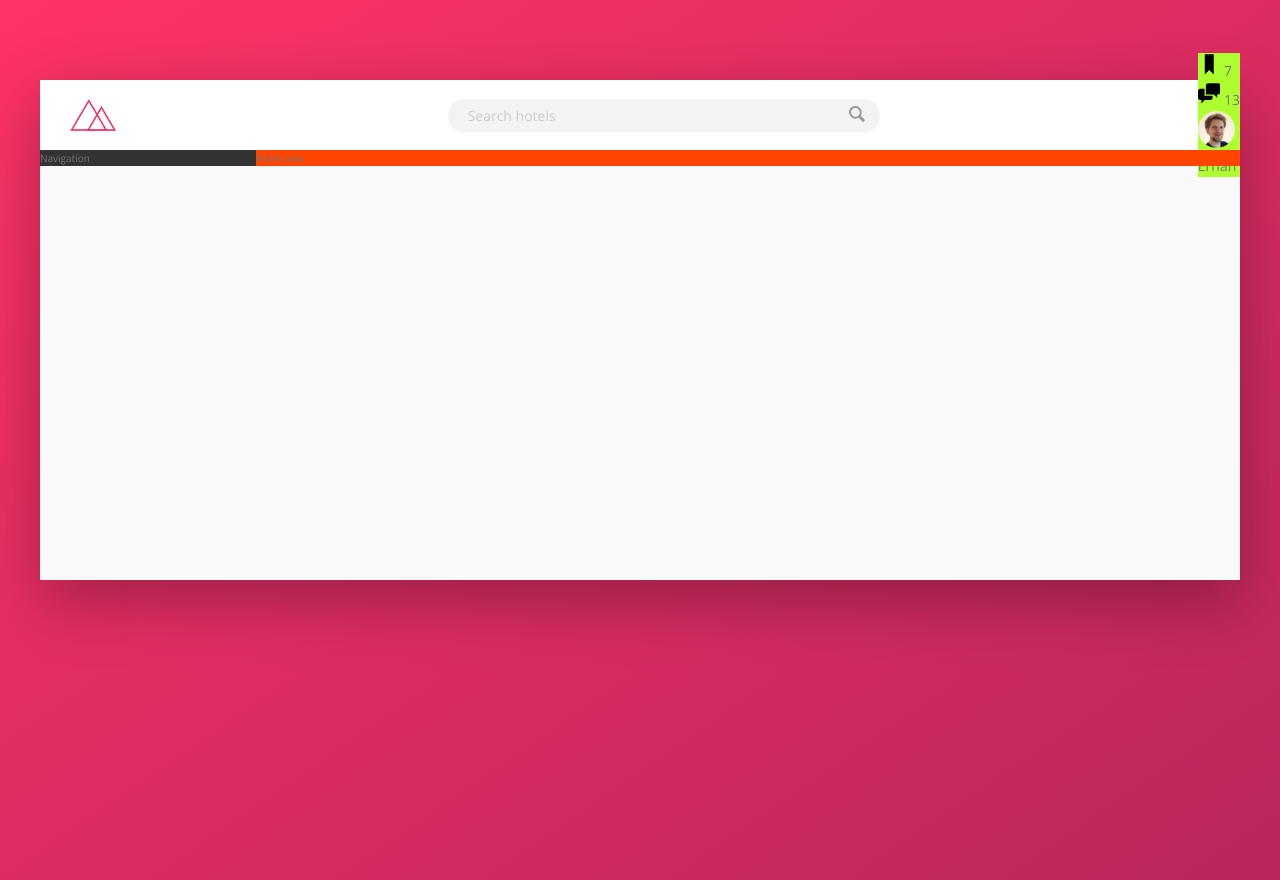
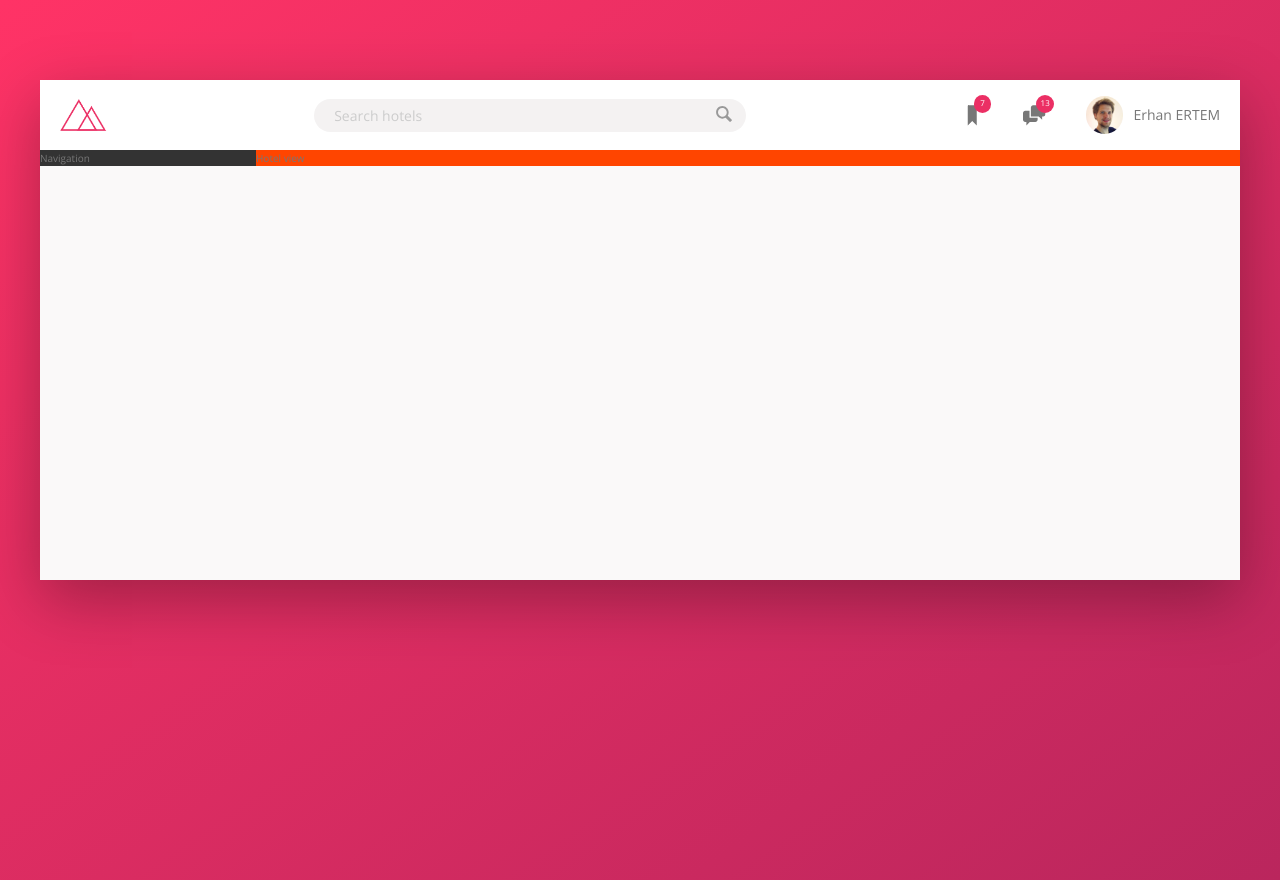
Before and after one commit to erhanertem/Website-Trillo, a website: page index.html in a window 1280 px wide. Drawn offline with nearby package versions, Linux system fonts and the light colour scheme.

Commit message:
Add header navigation element CSS

```diff
--- a/index.html
+++ b/index.html
@@ -61,8 +61,8 @@
 							src="img/user.jpg"
 							alt="user photo"
 						/>
+						<span class="user-nav__user-name">Erhan ERTEM</span>
 					</div>
-					<span class="user-nav__user-name">Erhan</span>
 				</nav>
 			</header>
 			<!-- SECTION: CONTENT -->
--- a/sass/_components.scss
+++ b/sass/_components.scss
@@ -2,7 +2,7 @@
 // HEADER -LOGO
 .logo {
 	height: 3.25rem;
-	margin-left: 3rem;
+	margin-left: 2rem;
 }
 
 // HEADER -SEARCH BAR
@@ -73,23 +73,59 @@
 
 // HEADER -USER NAVIGATION
 .user-nav {
-	background-color: greenyellow;
+	// turn navigation container to a flex container
+	display: flex;
+	align-items: center;
+	align-self: stretch; // we make nav container stretch its sub containers 100%
+
+	// direct children selector all
+	& > * {
+		padding: 0 2rem;
+		cursor: pointer;
+		height: 100%;
+
+		display: flex;
+		align-items: center;
+
+		&:hover {
+			background-color: var(--color-grey-light-2);
+		}
+	}
 
 	&__icon-box {
+		position: relative;
 	}
+
 	&__icon {
 		height: 2.25rem;
 		width: 2.25rem;
+		fill: var(--color-grey-dark-2);
 	}
+
 	&__notification {
+		font-size: 0.8rem;
+		height: 1.75rem;
+		width: 1.75rem;
+		border-radius: 100rem;
+		background-color: var(--color-primary);
+		color: #fff;
+
+		position: absolute;
+		top: 1.5rem;
+		right: 1.2rem;
+
+		display: flex;
+		justify-content: center;
+		align-items: center;
 	}
+
 	&__user {
 	}
+
 	&__user-photo {
 		height: 3.75rem;
 		width: 3.75rem;
 		border-radius: 50%;
-	}
-	&__user-name {
+		margin-right: 1rem;
 	}
 }
```
Also changed, not shown: sass/main.css, 1 other file.
